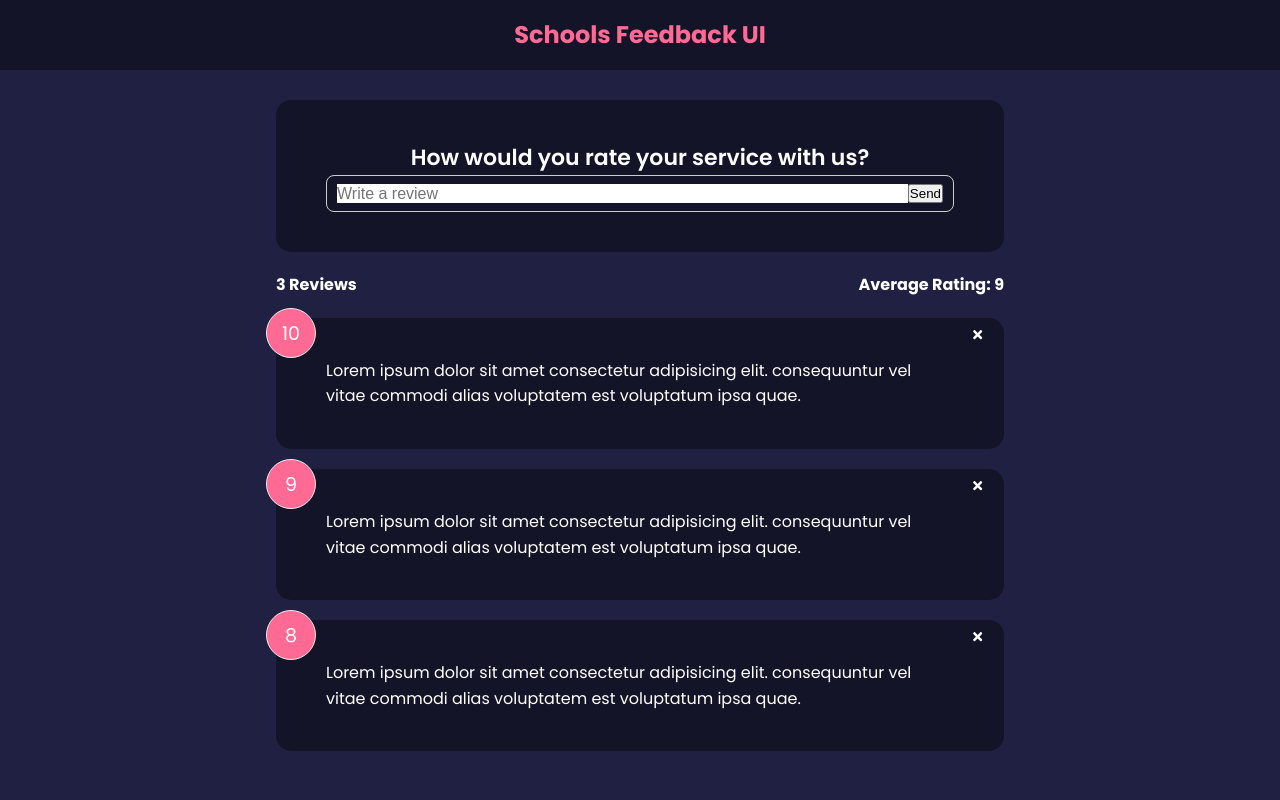
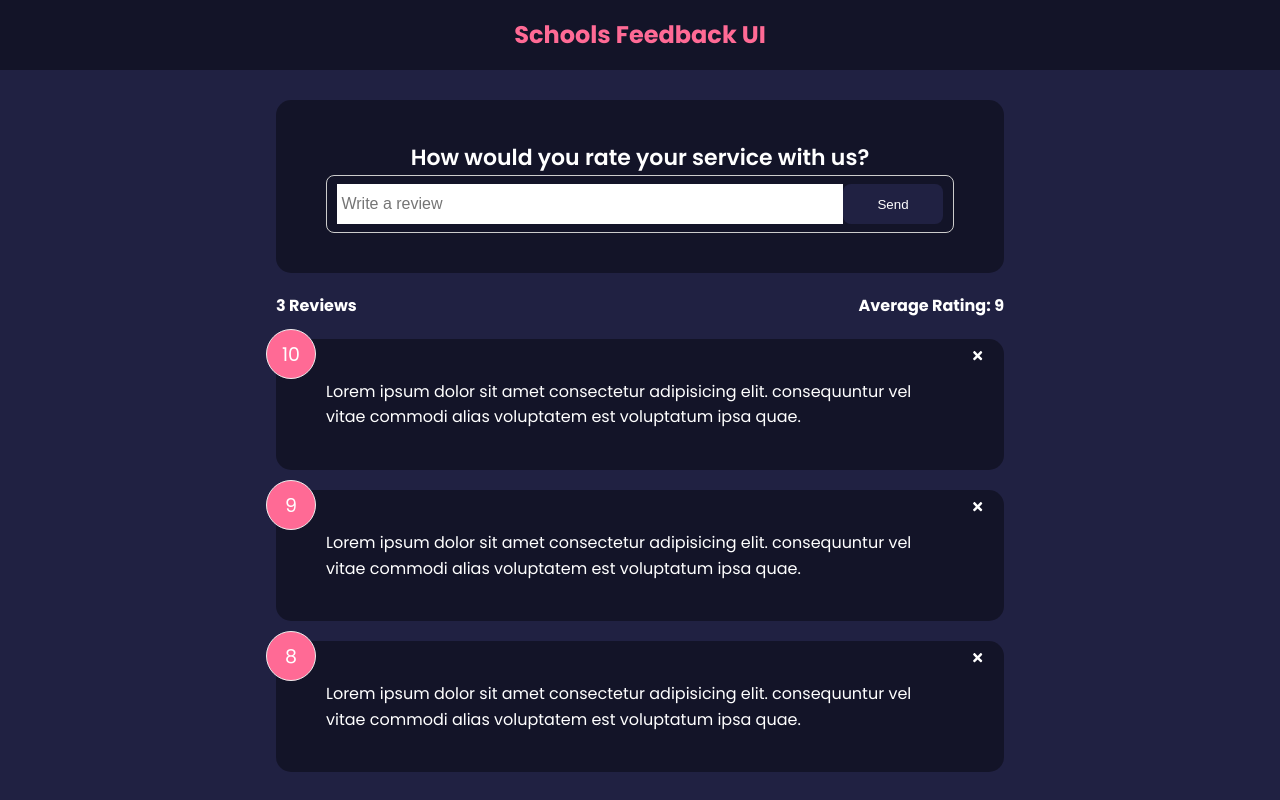
Before and after one commit to stefanintech/feedback-app, a React (Create React App) app: page / in a window 1280 px wide. Built offline with nearby package versions, Linux system fonts and the light colour scheme.

Commit message:
create button component

```diff
--- a/src/components/FeedbackForm.jsx
+++ b/src/components/FeedbackForm.jsx
@@ -1,5 +1,6 @@
 import { useState } from "react"
 import Card from "./shared/Card"
+import Button from "./shared/Button"
 
 function FeedbackForm() {
   const [text, setText] = useState('')
@@ -12,8 +13,8 @@
         <h2>How would you rate your service with us?</h2>
         {/* rating select component */}
         <div className="input-group">
-          <input onChange={handleTextChange} type="text" placeholder="Write a review" value={text} />
-          <button type="submit">Send</button>
+          <input onChange={handleTextChange} type="text" placeholder=" Write a review" value={text} />
+          <Button type="submit">Send</Button>
         </div>
 
     </form>
--- /dev/null
+++ b/src/components/shared/Button.jsx
@@ -0,0 +1,24 @@
+import PropTypes from 'prop-types'
+
+function Button({ children, version, type, isDisabled }) {
+  return (
+    <button type={type} disabled={isDisabled} className={`btn btn-${version}`}>
+        {children}
+    </button>
+  )
+}
+
+Button.defaultProps = {
+    version: 'primary',
+    type: 'button',
+    isDisabled: false
+}
+
+Button.propTypes = {
+    children: PropTypes.node.isRequired,
+    version: PropTypes.string,
+    type: PropTypes.string,
+    isDisabled: PropTypes.bool,
+}
+
+export default Button
```
